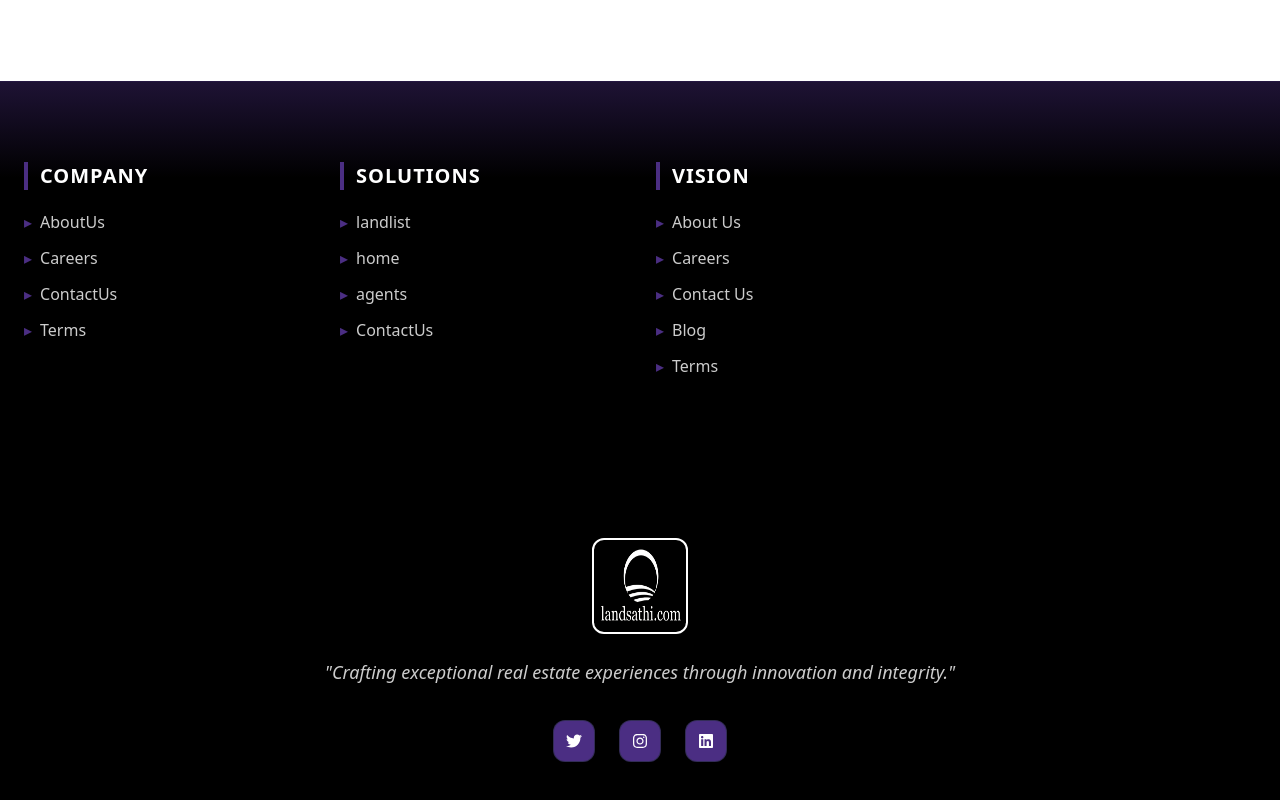
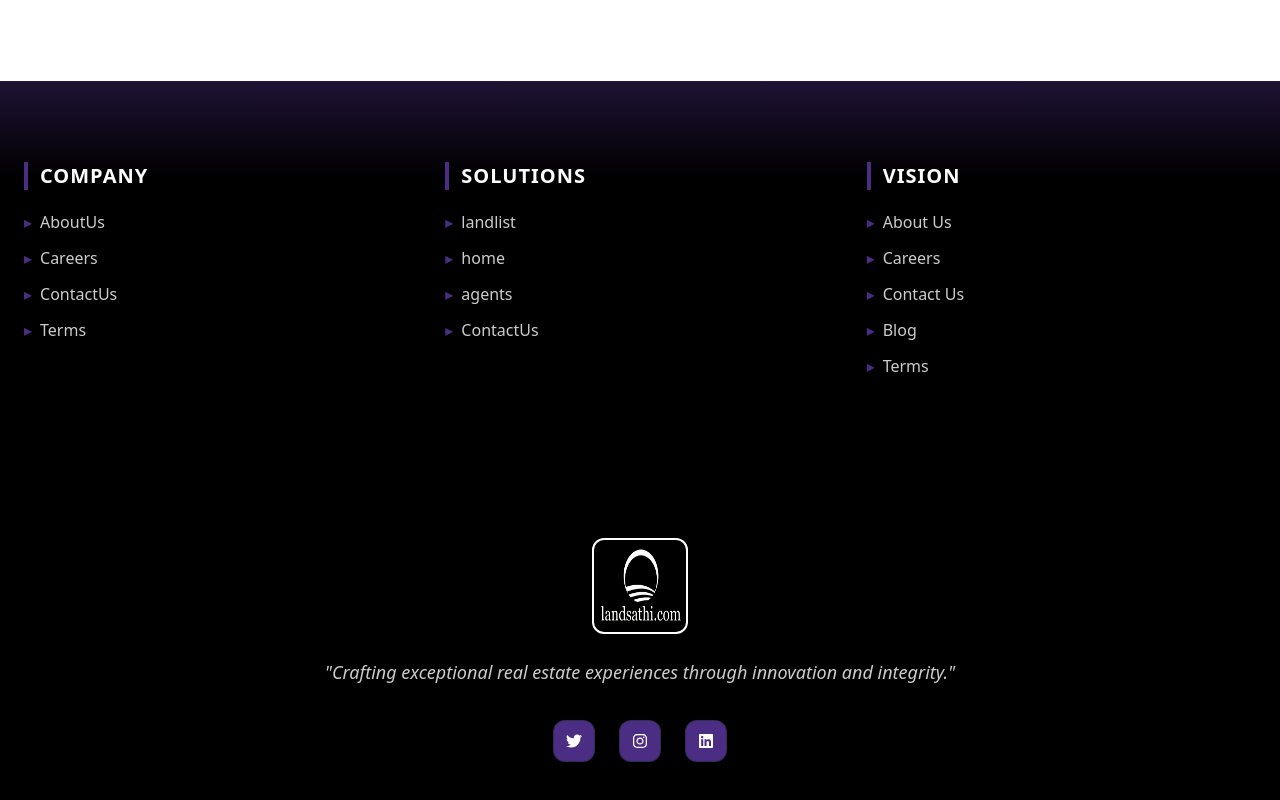
Before and after one commit to rajeev-the/Final_real_Estate, a React (Vite) app: page / in a window 1280 px wide. Shown: the part 3950-4750 px from the top of the page. Built offline with nearby package versions, Linux system fonts and the light colour scheme; no server answers.

Commit message:
update newwww  Frontend

```diff
--- a/src/componets/Footer.jsx
+++ b/src/componets/Footer.jsx
@@ -20,7 +20,7 @@ const Footer = () => {
   return (
     <div className="relative bg-[black]  text-white pt-20 pb-48 px-6 mt-19  border-t border-[#4B2E83]/50    ">
       {/* Footer Content */}
-      <div className="max-w-7xl mx-auto grid grid-cols-1 md:grid-cols-4 gap-8 mb-40 relative z-10">
+      <div className="max-w-7xl mx-auto grid grid-cols-1 md:grid-cols-3 gap-8 mb-40 relative z-10">
         {footerLinks.map((section, index) => (
           <div key={index} className="group">
             <h2 className="font-semibold text-xl mb-5 uppercase tracking-wider text-white border-l-4 border-[#4B2E83] pl-3">
```
